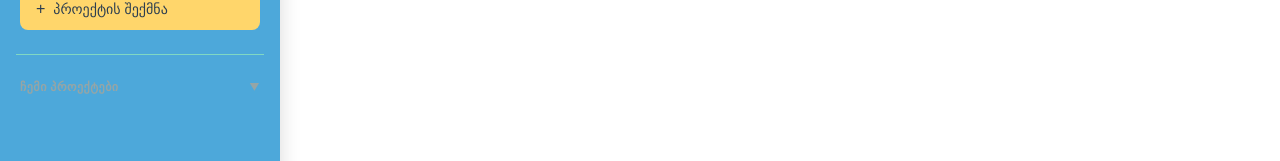
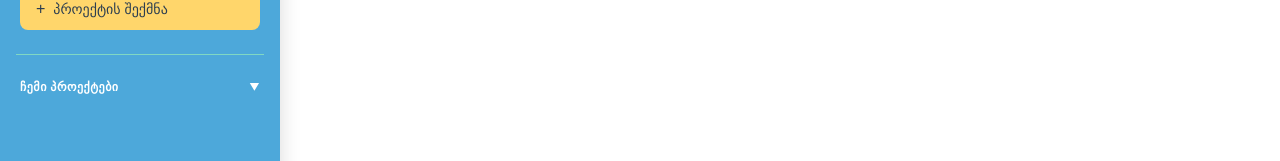
Before and after one commit to Djangliori/task-new-app, a Next.js app: page / in a window 1280 px wide. Shown: the part 381-542 px from the top of the page. Built offline with nearby package versions, Linux system fonts and the light colour scheme; sample sign-in values are in the browser's storage.

Commit message:
Fix section header color: change #95a5a6 to white for 'ჩემი პროექტები'

```diff
--- a/app/globals.css
+++ b/app/globals.css
@@ -290,7 +290,7 @@ body {
   align-items: center;
   padding: 8px 4px;
   cursor: pointer;
-  color: #95a5a6;
+  color: white;
   font-size: 12px;
   font-weight: 600;
   text-transform: uppercase;
```
